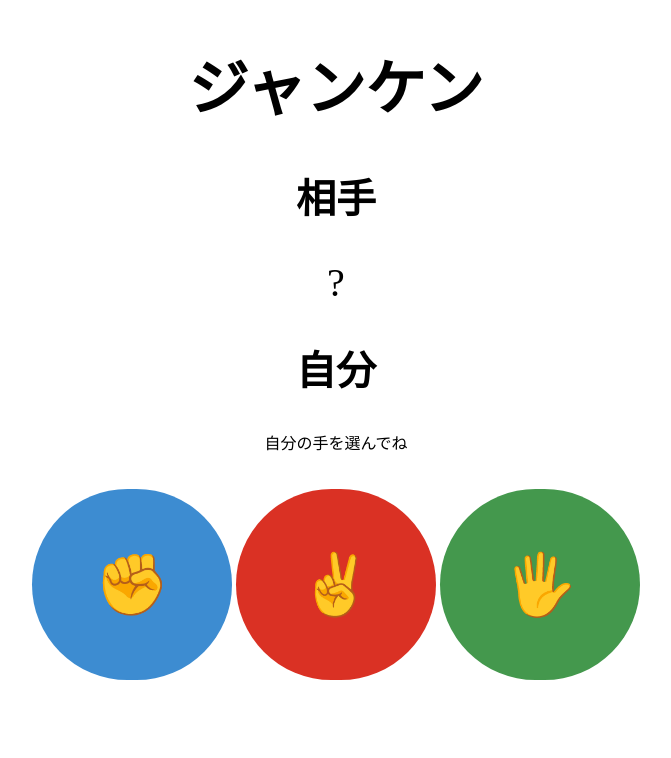
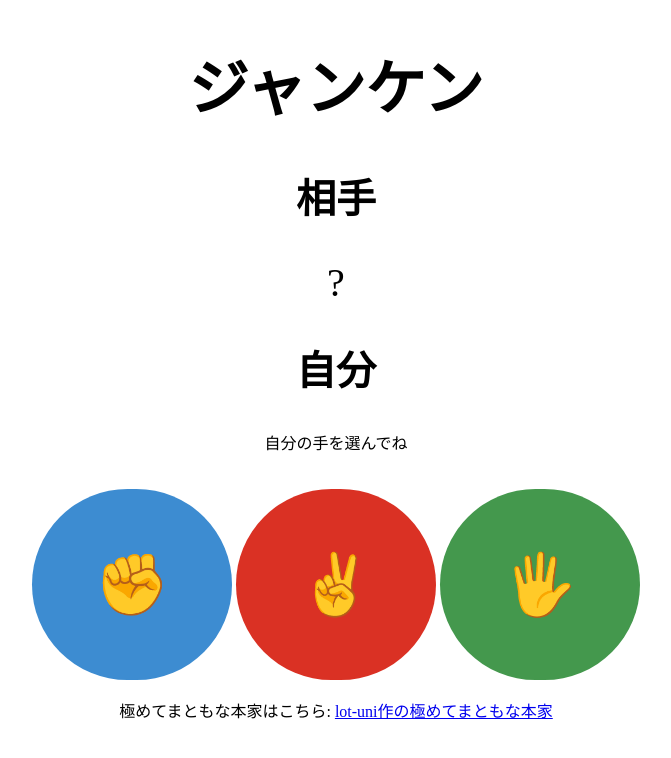
Before and after one commit to raspi0124/-, a plain HTML site: page index.html in a window 1280 px wide. Shown: the whole page, without its empty margins (304-975 px from the left). Drawn offline with Linux system fonts and the light colour scheme.

Commit message:
Added copyright???

```diff
--- a/index.html
+++ b/index.html
@@ -150,5 +150,6 @@
     <div id="return">
       <p id="again"></p>
     </div>
+    極めてまともな本家はこちら: <a href="https://lot-uni.github.io/-/">lot-uni作の極めてまともな本家</a>
   </body>
 </html>
```
